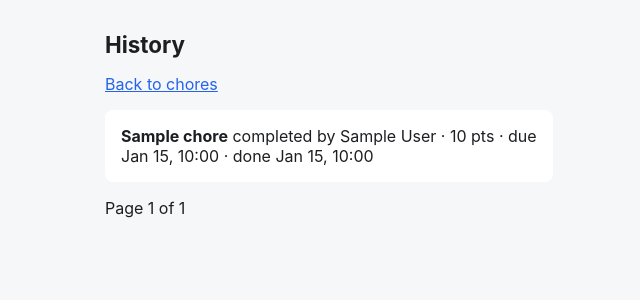
After one commit to rileycong/fairshare-chores, a Django app: template templates/history.html in a window 1280 px wide. The commit adds this page. Shown: the top 300 px of the page, without its empty margins (311-951 px from the left). Run offline with Django 4.2, Linux system fonts and the light colour scheme; the template is opened without the code that fills it: most values are stand-ins (such as "Sample title", 1, 10 or a date in 2020).

Commit message:
Add household history screen with pagination
/history/ lists HistoryRecords newest first with chore, assignee,
points, due and completion timestamps, and a swapped badge, scoped to
the household and paginated 50 per page.

```diff
--- a/config/urls.py
+++ b/config/urls.py
@@ -11,6 +11,7 @@ urlpatterns = [
     path('household/code/', views.household_code, name='household_code'),
     path('chores/', views.chore_list, name='chore_list'),
     path('supplies/', views.supplies_list, name='supplies_list'),
+    path('history/', views.history_list, name='history_list'),
     path('supplies/<int:supply_id>/toggle/', views.toggle_supply, name='toggle_supply'),
     path('chores/new/', views.chore_create, name='chore_create'),
     path('chores/<int:chore_id>/edit/', views.chore_edit, name='chore_edit'),
--- a/templates/chores.html
+++ b/templates/chores.html
@@ -6,6 +6,8 @@
     <a href="{% url 'chore_create' %}">Add chore</a>
     &middot;
     <a href="{% url 'supplies_list' %}">Supplies</a>
+    &middot;
+    <a href="{% url 'history_list' %}">History</a>
     &middot;
     <a href="{% url 'chore_list' %}">Refresh</a>
 </p>
--- /dev/null
+++ b/templates/history.html
@@ -0,0 +1,33 @@
+{% extends "base.html" %}
+
+{% block content %}
+<h1>History</h1>
+<p><a href="{% url 'chore_list' %}">Back to chores</a></p>
+
+{% if page_obj.object_list %}
+<section>
+    {% for record in page_obj %}
+    <div class="history-record">
+        <strong>{{ record.chore.name }}</strong>
+        completed by {{ record.assignee.display_name }}
+        &middot; {{ record.effort_points }} pt{{ record.effort_points|pluralize }}
+        &middot; due {{ record.due_at|date:"M j, H:i" }}
+        &middot; done {{ record.completed_at|date:"M j, H:i" }}
+        {% if record.swapped %}<span class="badge">swapped</span>{% endif %}
+    </div>
+    {% endfor %}
+</section>
+
+<div class="pagination">
+    {% if page_obj.has_previous %}
+    <a href="?page={{ page_obj.previous_page_number }}">Previous</a>
+    {% endif %}
+    <span>Page {{ page_obj.number }} of {{ page_obj.paginator.num_pages }}</span>
+    {% if page_obj.has_next %}
+    <a href="?page={{ page_obj.next_page_number }}">Next</a>
+    {% endif %}
+</div>
+{% else %}
+<p>No completed chores yet.</p>
+{% endif %}
+{% endblock %}
```
Also changed, not shown: chores/views.py (+20 -1 lines), tests/test_history.py (added, +92 -0 lines).
